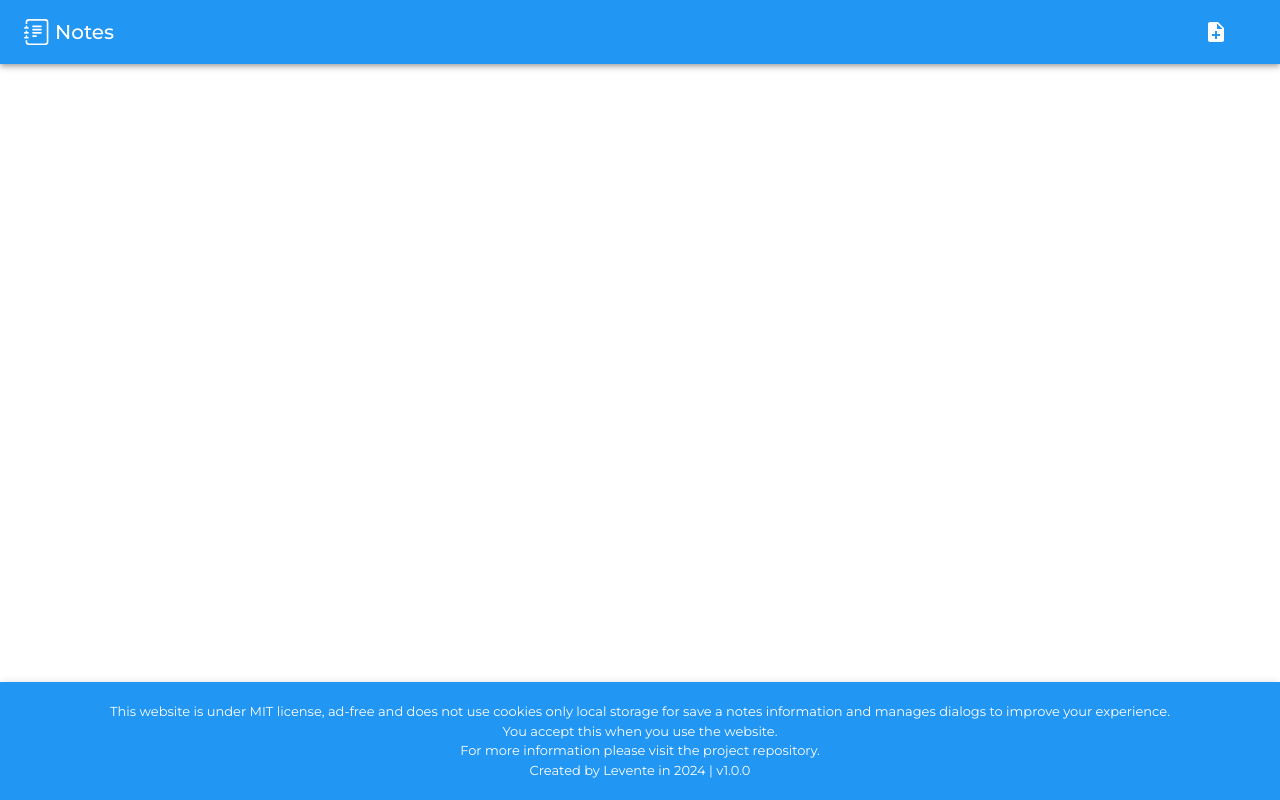
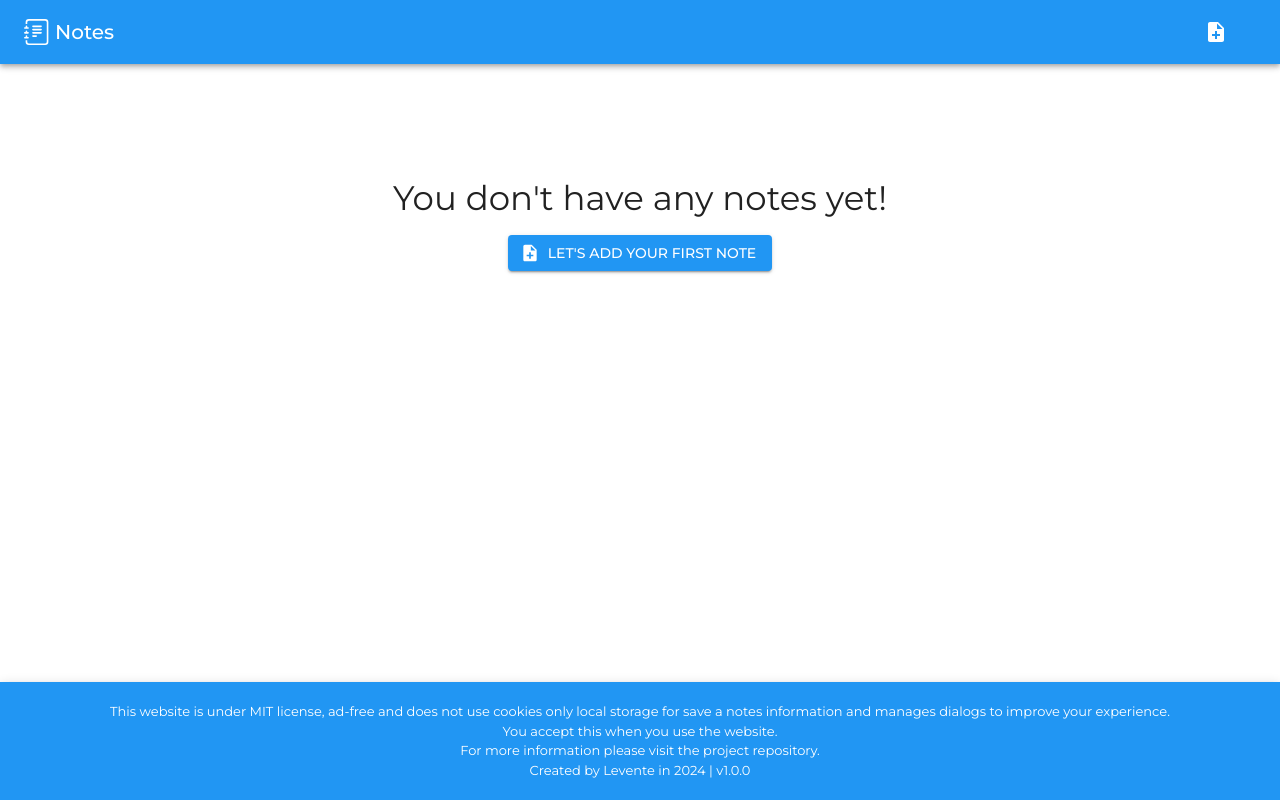
Before and after one commit to tothlevente/notes, a React (Vite) app: page / in a window 1280 px wide. Built offline with nearby package versions, Linux system fonts and the light colour scheme.

Commit message:
Developments

```diff
--- a/src/components/NoteStack.tsx
+++ b/src/components/NoteStack.tsx
@@ -1,10 +1,41 @@
+import NoteAddIcon from "@mui/icons-material/NoteAdd";
 import NoteProps from "../interfaces/NoteProps";
 import NoteCard from "./NoteCard";
 
-import { Stack } from "@mui/material";
+import { Box, Button, Stack, Typography } from "@mui/material";
 
 export default function NoteStack({ notes, setNotes }: any) {
   return (
+    <>
+      {notes.length === 0 ? (
+        <Box
+          display="flex"
+          justifyContent="center"
+          alignItems="center"
+          minHeight="40vh"
+          marginLeft="10px"
+          marginRight="10px"
+        >
+          <div
+            style={{
+              display: "flex",
+              flexDirection: "column",
+              alignItems: "center",
+            }}
+          >
+            <Typography variant="h4" sx={{ textAlign: "center" }}>
+              You don't have any notes yet!
+            </Typography>
+            <Button
+              variant="contained"
+              startIcon={<NoteAddIcon />}
+              sx={{ mt: 2 }}
+            >
+              Let's add your first note
+            </Button>
+          </div>
+        </Box>
+      ) : (
         <Stack
           useFlexGap
           direction="row"
@@ -30,5 +61,7 @@ export default function NoteStack({ notes, setNotes }: any) {
             );
           })}
         </Stack>
+      )}
+    </>
   );
 }
```
Lines whose indentation alone changed are shown as unchanged.
